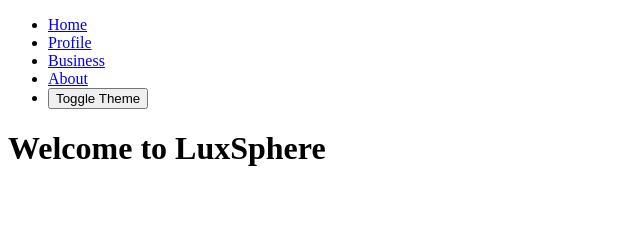
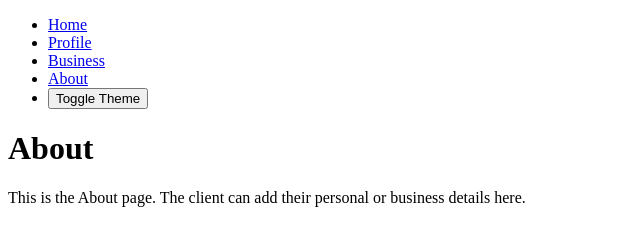
Before and after one commit to arr-hub/luxsphere-frontend, a plain HTML site: page about.html in a window 1280 px wide. Shown: the whole page, without its empty margins (0-640 px from the left). Drawn offline with Linux system fonts and the light colour scheme; no server answers.

Commit message:
add about page layout

```diff
--- a/about.html
+++ b/about.html
@@ -3,7 +3,7 @@
 <head>
   <meta charset="UTF-8">
   <meta name="viewport" content="width=device-width, initial-scale=1.0">
-  <title>LuxSphere - Home</title>
+  <title>LuxSphere - About</title>
   <link rel="stylesheet" href="css/style.css">
   <script src="js/main.js" defer></script>
 </head>
@@ -19,10 +19,8 @@
   </nav>
 
   <main>
-    <h1>Welcome to LuxSphere</h1>
-    <section id="feed">
-      <!-- Posts will load here from backend -->
-    </section>
+    <h1>About</h1>
+    <p id="aboutText">This is the About page. The client can add their personal or business details here.</p>
   </main>
 </body>
 </html>
```
